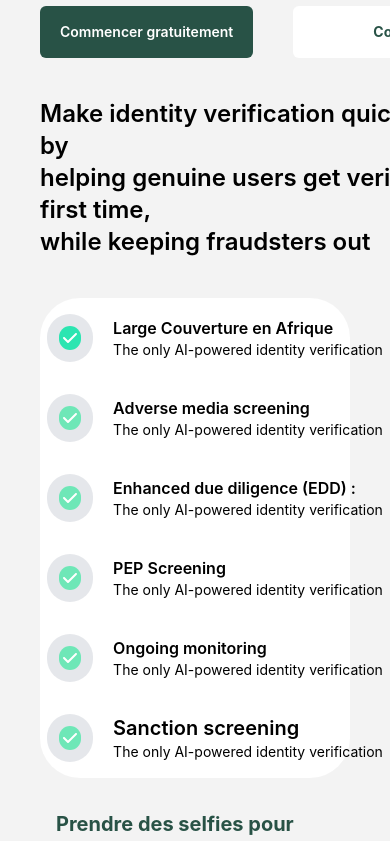
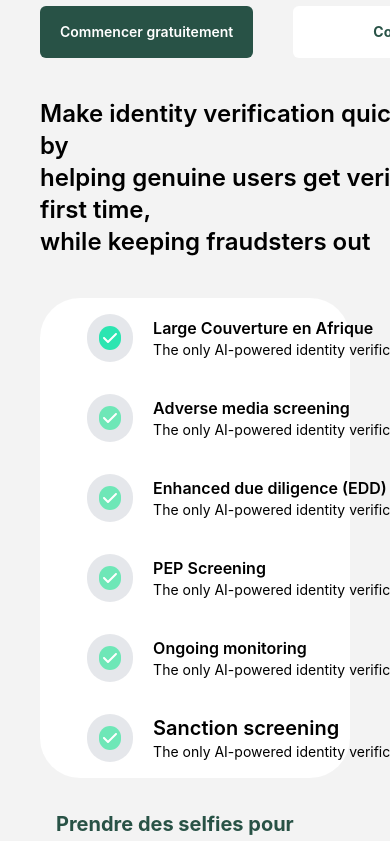
Before and after one commit to chrisvaldes/sekure-site, a React (Create React App) app: page / in a window 390 px wide. Shown: the part 786-1627 px from the top of the page. Built offline with nearby package versions, Linux system fonts and the light colour scheme.

Commit message:
responsive1.2

```diff
--- a/src/index.css
+++ b/src/index.css
@@ -338,7 +338,7 @@ form .logo-footer img {
   }
   .card-grid-white{
     display: grid;
-    grid-template-columns: repeat(auto-fit, 25rem);
+    grid-template-columns: repeat(auto-fit, 20rem);
     align-items: center;
     background-color: white;
     border-radius: 2.5rem;
```
